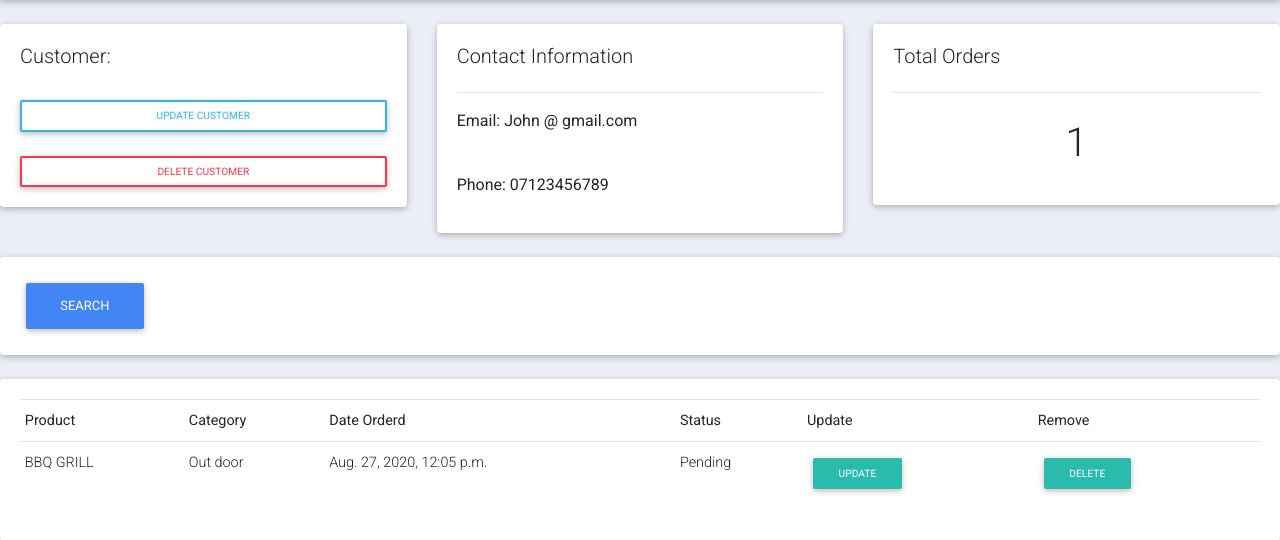
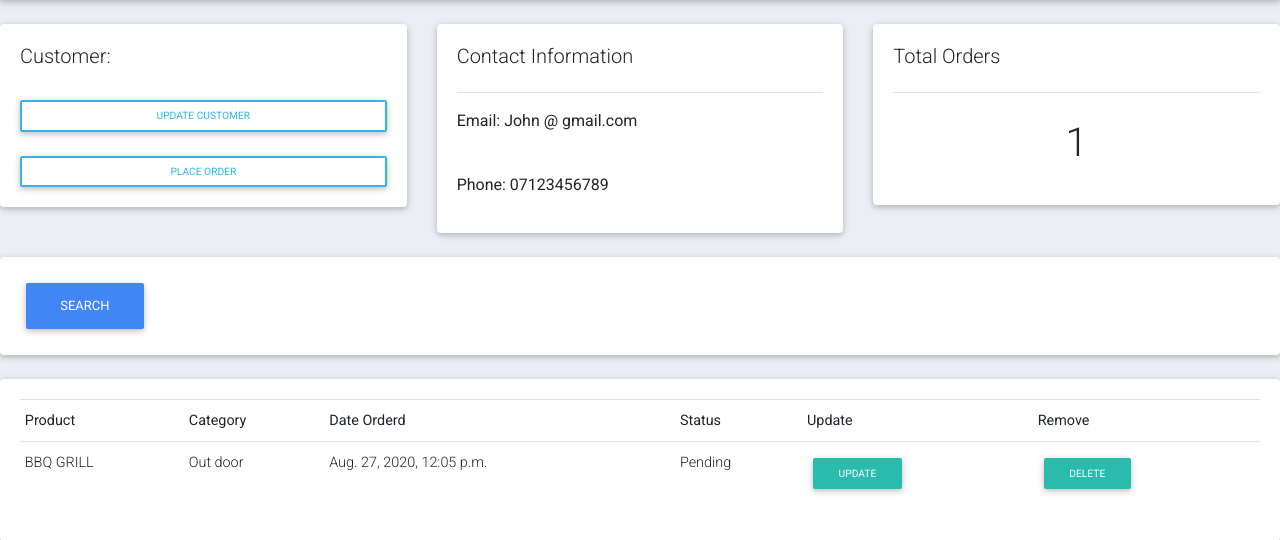
Before and after one commit to Bryson69/Customer-Management, a Django app: page /customer/1/ in a window 1280 px wide. Shown: the part 82-622 px from the top of the page. Run offline with Django 3.2, Linux system fonts and the light colour scheme; data comes from the database, SQL or seed files in the repository; some libraries are stand-ins or nearby versions.

Commit message:
Add link for a specific customer to place their order

```diff
--- a/accounts/templates/accounts/customer.html
+++ b/accounts/templates/accounts/customer.html
@@ -8,7 +8,7 @@
             <br>
             <a class="btn btn-outline-info  btn-sm btn-block" href="">Update Customer</a>
             <br>
-            <a class="btn btn-outline-danger  btn-sm btn-block" href="">Delete Customer</a>
+            <a class="btn btn-outline-info  btn-sm btn-block" href=" {% url 'create_order' customer.id %} ">Place Order</a>
 
         </div>
     </div>
```
